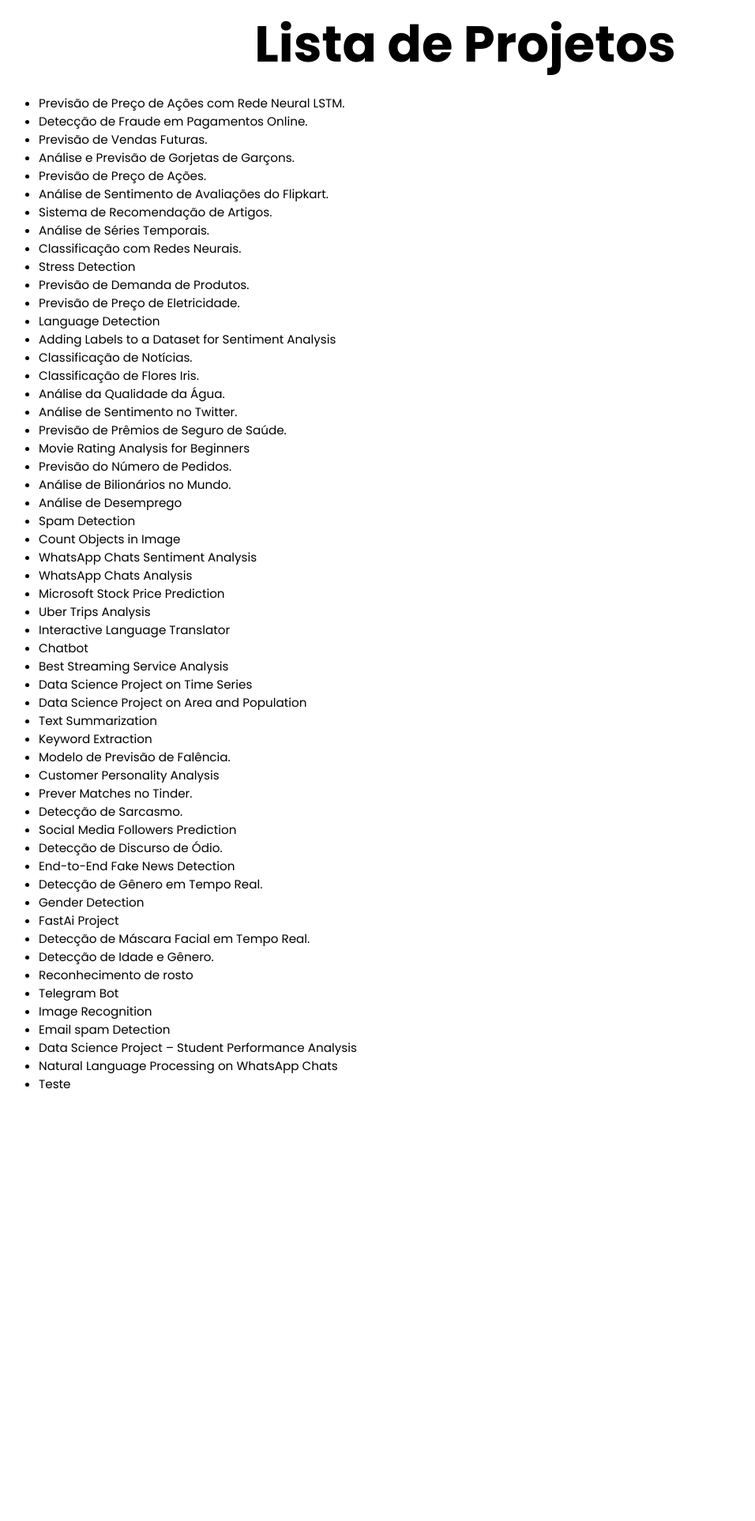
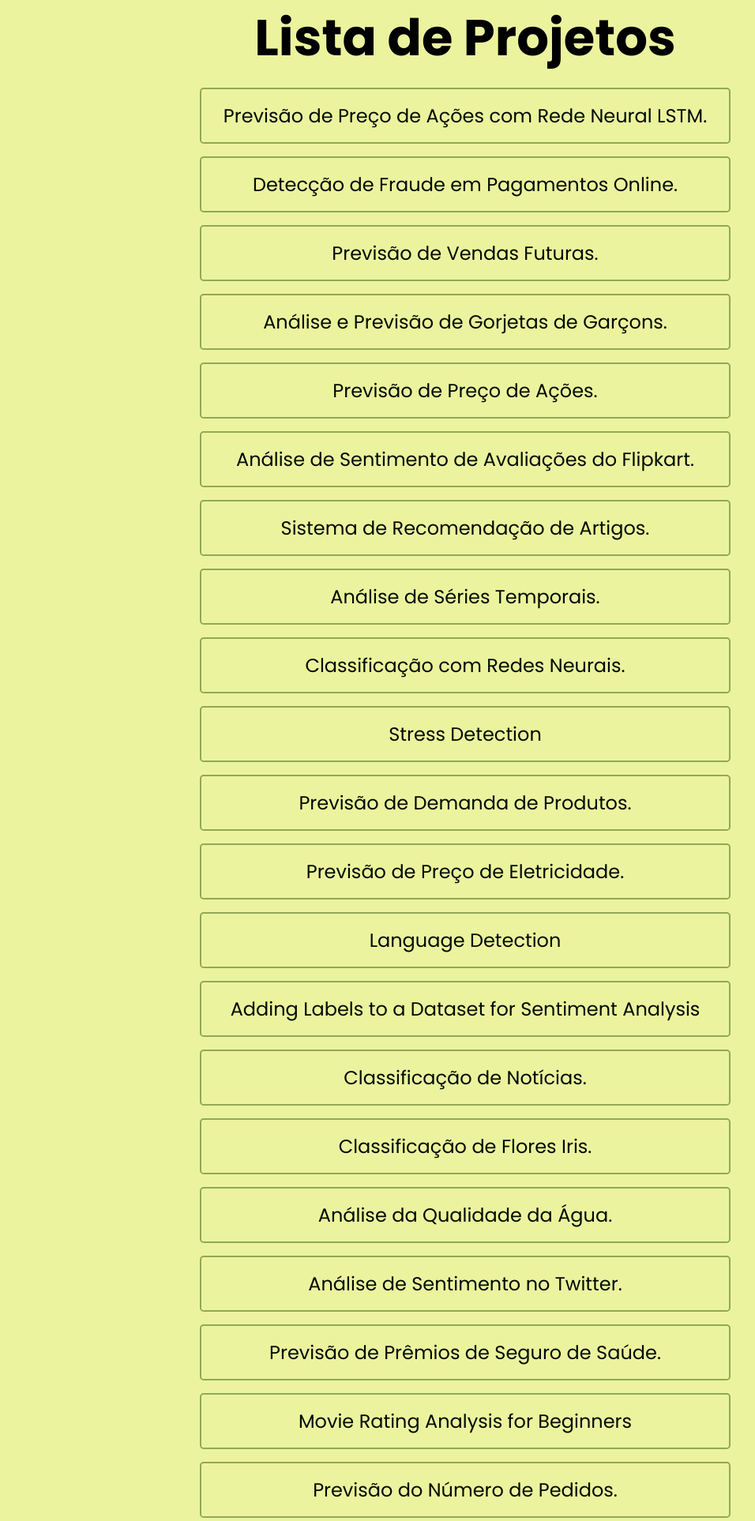
Before and after one commit to matheusarjc/ml-guide-projects, a Flask app: page / in a window 1280 px wide. Shown: the top 1926 px of the page at 79% size, without its empty margins (51-1007 px from the left). Before the commit the page ends 1379 px from the top, so only its background shows below. Run offline with Flask 3, Linux system fonts and the light colour scheme; data comes from the database, SQL or seed files in the repository; both versions use the stored data as it was after the commit.

Commit message:
Function and Front 1

```diff
--- a/checklist.py
+++ b/checklist.py
@@ -13,7 +13,7 @@ def listar_projetos():
     conn = sqlite3.connect('projetos.db')
     cursor = conn.cursor()
 
-    cursor.execute("SELECT id, nome_do_projeto, status FROM projetos")
+    cursor.execute("SELECT id, nome_do_projeto, status, link_repositorio FROM projetos")
     projetos = cursor.fetchall()
 
     conn.close()
--- a/main.py
+++ b/main.py
@@ -20,7 +20,6 @@ def adicionar_projeto():
                    (nome_projeto, status, link_repositorio))
     conn.commit()
     print("Projeto adicionado com sucesso!")
-
 
 def atualizar_status_projeto():
     nome_projeto = input("Digite o nome do projeto: ")
--- a/static/css/style.css
+++ b/static/css/style.css
@@ -1,5 +1,7 @@
 body {
   font-family: "Poppins", sans-serif;
+  margin: 0;
+  background-color: #ecf39e;
 }
 
 .page-width {
@@ -26,11 +28,100 @@ body {
 
 .container-list {
   display: flex;
-  flex-direction: column;
   /*   align-items: center; */
   justify-content: center;
 }
 
-.container-list li {
-  font-size: 0.95rem;
+.container-list ul {
+  display: flex;
+  flex-direction: column;
+  justify-content: center;
+  gap: 1rem;
+  padding-left: 0;
 }
+
+.project-name {
+  text-decoration: none;
+  color: #000b00;
+
+  padding: 1rem;
+  border-radius: 0.3rem;
+  border: 2px solid #90a955;
+}
+
+.project-name:hover {
+  box-shadow: 0px 0px 10px 0px rgba(0, 0, 0, 0.5);
+  color: #fff;
+  transition: 0.3s linear;
+  background-color: #90a955;
+}
+
+li {
+  font-size: 2rem;
+  list-style: none;
+  text-align: center;
+}
+
+@media screen and (min-width: 768px) {
+  li {
+    font-size: 1.5rem;
+  }
+}
+
+.links {
+  text-decoration: none;
+  color: #000b00;
+}
+
+.container-footer {
+  display: flex;
+  flex-direction: column;
+  justify-content: center;
+  align-items: center;
+}
+
+.socials {
+  display: flex;
+  gap: 2rem;
+}
+
+.links {
+  position: relative;
+  display: inline-block;
+}
+
+.links .tooltiptext {
+  opacity: 0;
+  width: 120px;
+  background-color: black;
+  color: #fff;
+  text-align: center;
+  border-radius: 6px;
+  padding: 5px 0;
+
+  /* Position the tooltip */
+  position: absolute;
+  z-index: 1;
+  bottom: 100%;
+  left: 50%;
+  margin-left: -60px;
+}
+
+.links:hover .tooltiptext {
+  opacity: 1;
+  transition: 1s ease;
+}
+
+#icon {
+  width: 3rem;
+  height: 3rem;
+}
+
+footer {
+  padding: 4rem 0;
+  background-color: #31572c;
+}
+
+.copyright > span {
+  color: #fff;
+}
--- a/templates/lista_projetos.html
+++ b/templates/lista_projetos.html
@@ -6,7 +6,6 @@
       rel="stylesheet"
       href="{{ url_for('serve_css', filename='style.css') }}"
     />
-
     <link rel="preconnect" href="https://fonts.googleapis.com" />
     <link rel="preconnect" href="https://fonts.gstatic.com" crossorigin />
     <link
@@ -14,19 +13,47 @@
       rel="stylesheet"
     />
   </head>
-  <body class="page-width">
+  <body>
+    <div class="page-width">
+      <header class="container-title">
+        <span class="title">Lista de Projetos</span>
+      </header>
       <div class="container">
-      <div class="container-title">
-        <span class="title">Lista de Projetos</span>
-      </div>
-
         <div class="container-list">
           <ul>
             {% for projeto in projetos %}
+            <a class="project-name" href="{{ projeto[3] }}" target="_blank">
               <li>{{ projeto[1] }}</li>
+            </a>
             {% endfor %}
           </ul>
         </div>
       </div>
+    </div>
+    <footer>
+      <div class="container-footer">
+        <div class="socials">
+          <a class="links" href="https://www.linkedin.com/in/matheusarjc/">
+            <img
+              id="icon"
+              src="..\static\images\linkedin-logo-fill.svg"
+              alt=""
+              srcset=""
+            />
+            <span class="tooltiptext">LinkedIn</span>
+          </a>
+          <a class="links" href="https://github.com/matheusarjc">
+            <img
+              id="icon"
+              src="..\static\images\github-logo-fill.svg"
+              alt=""
+              srcset=""
+            />
+            <span class="tooltiptext">GitHub</span>
+          </a>
+        </div>
+        <div class="copyright"><span>Made by Matheusarjc ©2023</span></div>
+      </div>
+    </footer>
   </body>
 </html>
```
Also changed, not shown: projetos.db, static/images/github-logo-fill.svg (added), static/images/linkedin-logo-fill.png (added), static/images/linkedin-logo-fill.svg (added). Lines whose indentation alone changed are shown as unchanged.
